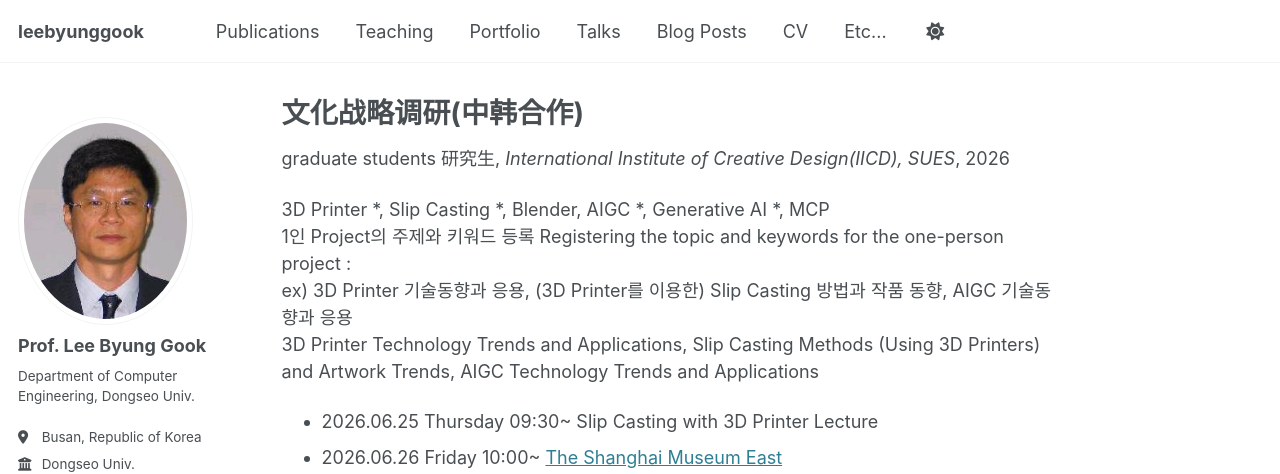
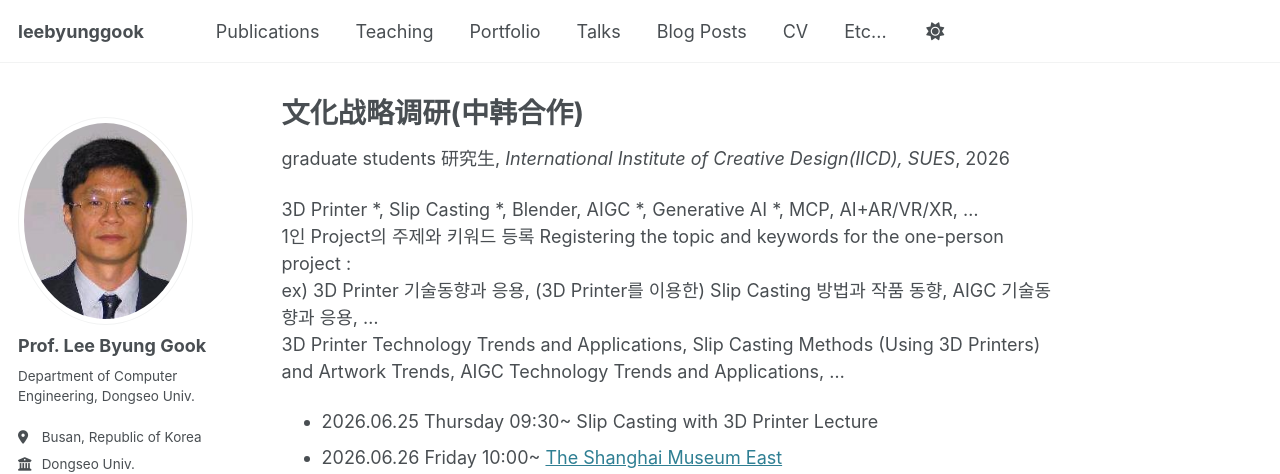
Before and after one commit to leebyunggook/leebyunggook.github.io, a Jekyll site: the page built from _teaching/2026-spring-teaching-10.md, in a window 1280 px wide and 1312 px high. Shown: the top 474 px of the window. Built offline with Jekyll 4.4.1, drawn with Linux system fonts in a browser that asks for light colours; some web fonts are replaced.

```diff
--- a/_teaching/2026-spring-teaching-10.md
+++ b/_teaching/2026-spring-teaching-10.md
@@ -8,10 +8,10 @@ date: 2026-06-05
 location: "Shanghai, China"
 ---
 
-3D Printer *, Slip Casting *, Blender, AIGC *, Generative AI *, MCP
+3D Printer *, Slip Casting *, Blender, AIGC *, Generative AI *, MCP, AI+AR/VR/XR, ...
 1인 Project의 주제와 키워드 등록 Registering the topic and keywords for the one-person project :
-ex) 3D Printer 기술동향과 응용, (3D Printer를 이용한) Slip Casting 방법과 작품 동향, AIGC 기술동향과 응용
-3D Printer Technology Trends and Applications, Slip Casting Methods (Using 3D Printers) and Artwork Trends, AIGC Technology Trends and Applications
+ex) 3D Printer 기술동향과 응용, (3D Printer를 이용한) Slip Casting 방법과 작품 동향, AIGC 기술동향과 응용, ...
+3D Printer Technology Trends and Applications, Slip Casting Methods (Using 3D Printers) and Artwork Trends, AIGC Technology Trends and Applications, ...
 * 2026.06.25 Thursday 09:30~ Slip Casting with 3D Printer Lecture
 * 2026.06.26 Friday 10:00~ [The Shanghai Museum East](https://www.shanghaimuseum.net/mu/frontend/pg/en/service/visit-east)
 * 2026.06.29 Monday 09:30~ AIGC Lecture, Initial idea speech by student [Title Registration](https://f.kdocs.cn/g/tPz0zkac/)
```
